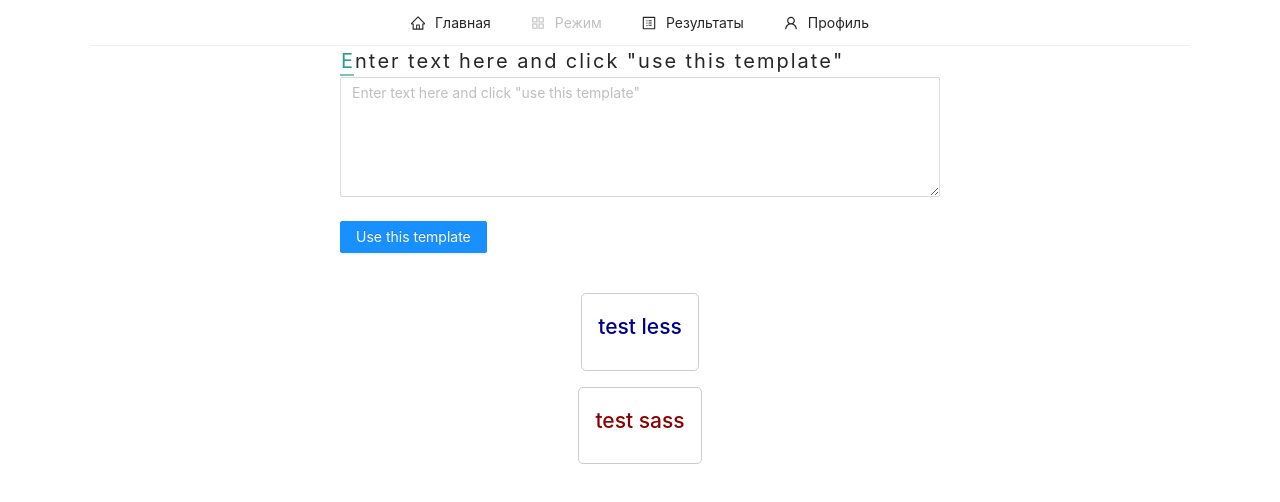
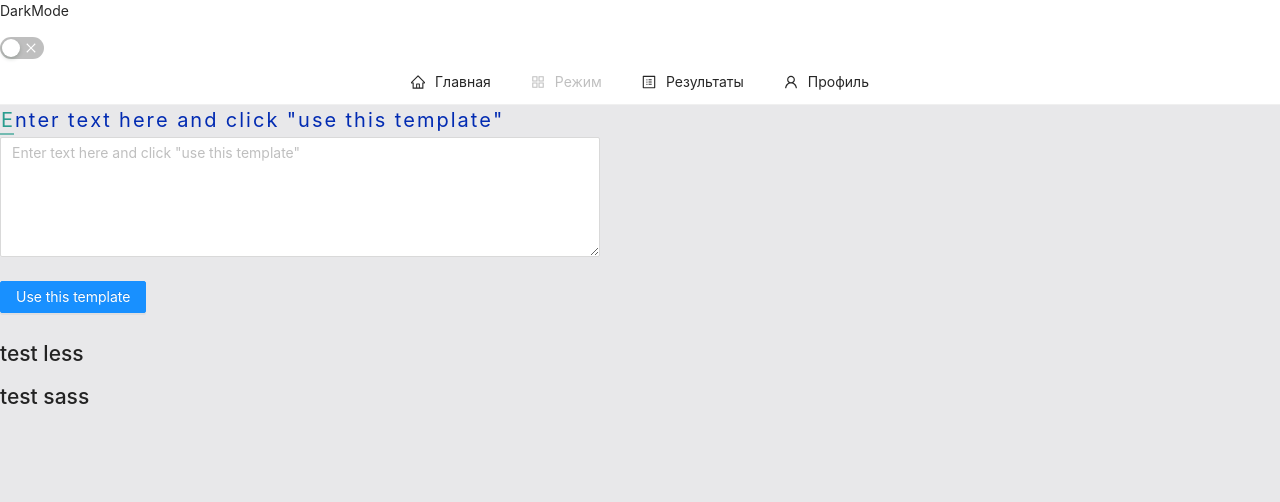
Before and after one commit to KolesnikovP/typing-hero, a React app: page / in a window 1280 px wide. Shown: the top 502 px of the page. Built offline with nearby package versions, Linux system fonts and the light colour scheme.

Commit message:
TYPING-002 added theme

```diff
--- /dev/null
+++ b/src/App.tsx
@@ -0,0 +1,28 @@
+import React, { useContext, useState } from "react";
+import Header from "./Components/Header/Header";
+import ToggleSwitch from "./Components/ToggleSwitch/ToggleSwitch";
+import TypingInput from "./Components/TypingInput/TypingInput";
+import { stores, StoresProvider } from "./Store/stores";
+import './styles/index.scss';
+import { Theme, ThemeContext } from "./theme/themeContext";
+import useTheme from "./theme/useTheme";
+
+
+export const App = (): JSX.Element => {
+  const {theme, toggleTheme} = useTheme()
+
+  return (
+    <StoresProvider value={stores}>
+      <ToggleSwitch toggleTheme={toggleTheme} isActive={theme === Theme.DARK}>DarkMode</ToggleSwitch>
+      <div className={`app ${theme}`}>
+        <Header />
+        <TypingInput />
+        <div className='box'>
+          <h2>test less</h2>
+        </div>
+        <div className='card'>
+          <h2>test sass</h2>
+        </div>
+      </div>
+    </StoresProvider>)
+}
--- /dev/null
+++ b/src/Components/ToggleSwitch/ToggleSwitch.tsx
@@ -0,0 +1,23 @@
+import { CheckOutlined, CloseOutlined } from '@ant-design/icons';
+import { Switch } from 'antd';
+import React from 'react';
+
+interface IToggleProps {
+  toggleTheme: () => void
+  isActive: boolean
+  children: string
+}
+const ToggleSwitch = ({toggleTheme, children, isActive}:IToggleProps) => {
+
+  return <>
+    <p>{children}</p>
+    <Switch
+      checkedChildren={<CheckOutlined />}
+      unCheckedChildren={<CloseOutlined />}
+      defaultChecked={isActive}
+      onChange={toggleTheme}
+    />
+  </>
+};
+
+export default ToggleSwitch;
--- a/src/index.tsx
+++ b/src/index.tsx
@@ -1,31 +1,21 @@
 import React from 'react'
-import './styles/styles.css'
-import './styles/test.scss'
-import './styles/test.less'
+// import './styles/styles.css'
+// import './styles/test.scss'
+// import './styles/test.less'
 import 'antd/dist/antd.css'
-import TypingInput from './Components/TypingInput/TypingInput'
-import Header from './Components/Header/Header'
-import { stores, StoresProvider } from './Store/stores'
+
+
 import { render } from 'react-dom'
+import { App } from './App'
+import ThemeProvider from './theme/ThemeProvider'
 
-const App = (): JSX.Element => (
-  <StoresProvider value={stores}>
-    <div className='container'>
-      <Header />
-      <TypingInput />
-      <div className='box'>
-        <h2>test less</h2>
-      </div>
-      <div className='card'>
-        <h2>test sass</h2>
-      </div>
-    </div>
-  </StoresProvider>
-)
 
-const container = document.getElementById('root')
+
+// const container = document.getElementById('root')
 
 render(
-  <App />,
+  <ThemeProvider>
+    <App />
+  </ThemeProvider>,
   document.getElementById('root')
   )
--- /dev/null
+++ b/src/styles/index.scss
@@ -0,0 +1,13 @@
+@import 'reset.scss';
+@import 'variables/global.scss';
+@import 'themes/dark.scss';
+@import 'themes/light.scss';
+
+.app {
+  font: var(--font-m);
+
+  background: var(--bg-color);
+  color: var(--primary-color);
+
+  min-height: 100vh;
+}
--- /dev/null
+++ b/src/styles/reset.scss
@@ -0,0 +1,14 @@
+* {
+  margin: 0;
+  padding: 0;
+  box-sizing: border-box;
+}
+
+input,
+button,
+textarea,
+select {
+  margin: 0;
+
+  font: inherit;
+}
--- /dev/null
+++ b/src/styles/themes/dark.scss
@@ -0,0 +1,6 @@
+.app.dark {
+  --bg-color: blue;
+
+  --primary-color: green;
+  --secondary-color: #04ff04;
+}
--- /dev/null
+++ b/src/styles/themes/light.scss
@@ -0,0 +1,6 @@
+.app.light {
+  --bg-color: #e8e8ea;
+
+  --primary-color: #022bb2;
+  --secondary-color: #546bec;
+}
--- /dev/null
+++ b/src/styles/variables/global.scss
@@ -0,0 +1,11 @@
+:root {
+  --font-family-main: monospace, monospace, sans-serif;
+
+  --font-size-m: 16px;
+  --font-line-m: 24px;
+  --font-m: var(--font-size-m) / var(--font-line-m) var(--font-family-main)
+
+  --font-size-l: 24px;
+  --font-line-l: 32px;
+  --font-l: var(--font-size-l) / var(--font-line-l) var(--font-family-main)
+}
--- /dev/null
+++ b/src/theme/ThemeContext.ts
@@ -0,0 +1,15 @@
+import { createContext } from "react";
+
+export enum Theme {
+  LIGHT='light',
+  DARK='dark'
+}
+
+export interface IThemeContextProps {
+  theme?: Theme
+  setTheme?: (theme: Theme) => void
+}
+
+export const ThemeContext = createContext<IThemeContextProps>({})
+
+export const LOCAL_STORAGE_THEME_KEY = 'theme'
--- /dev/null
+++ b/src/theme/ThemeProvider.tsx
@@ -0,0 +1,22 @@
+import React, { FC, useMemo, useState } from 'react';
+import { LOCAL_STORAGE_THEME_KEY, Theme, ThemeContext } from './themeContext';
+
+const defaultValue = localStorage.getItem(LOCAL_STORAGE_THEME_KEY) as Theme || Theme.LIGHT
+
+const ThemeProvider: FC = ({children}) => {
+  const [theme, setTheme] = useState<Theme>(defaultValue);
+
+  const defaultProps = useMemo(() => ({
+    theme: theme,
+    setTheme: setTheme,
+  }), [theme])
+
+
+  return (
+    <ThemeContext.Provider value={defaultProps}>
+      {children}
+    </ThemeContext.Provider>
+  );
+};
+
+export default ThemeProvider;
--- /dev/null
+++ b/src/theme/useTheme.tsx
@@ -0,0 +1,25 @@
+import React, { useContext } from 'react';
+import { LOCAL_STORAGE_THEME_KEY, Theme, ThemeContext } from './themeContext';
+
+interface IUseThemeResult {
+  toggleTheme: () => void
+  theme: Theme
+}
+
+function useTheme(): IUseThemeResult {
+  const {theme, setTheme} = useContext(ThemeContext)
+
+
+  const toggleTheme = () => {
+    const newTheme = theme === Theme.DARK ? Theme.LIGHT : Theme.DARK
+    setTheme(newTheme)
+    localStorage.setItem(LOCAL_STORAGE_THEME_KEY, newTheme)
+  }
+
+  return {
+    theme,
+    toggleTheme
+  }
+};
+
+export default useTheme;
```
